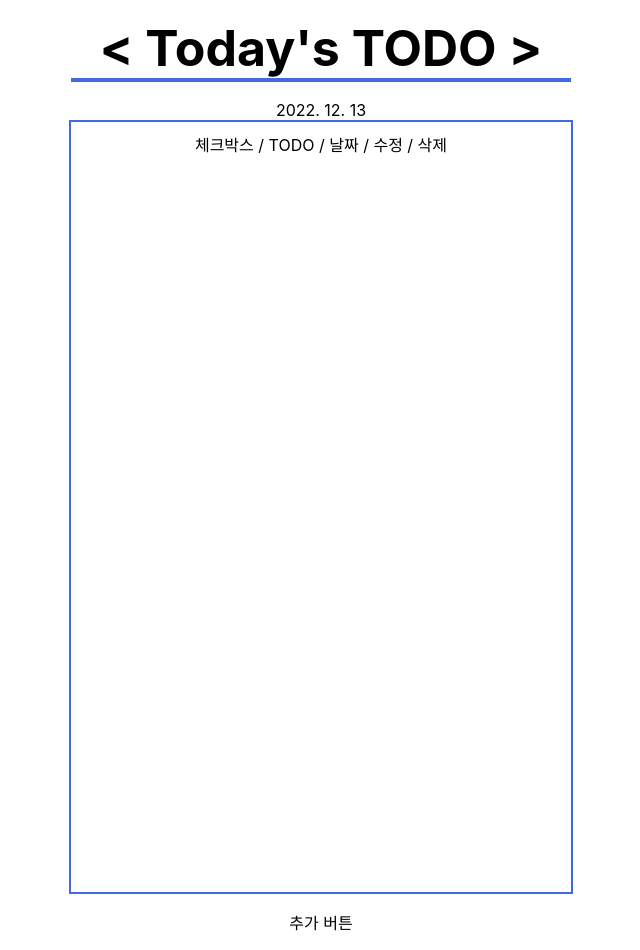
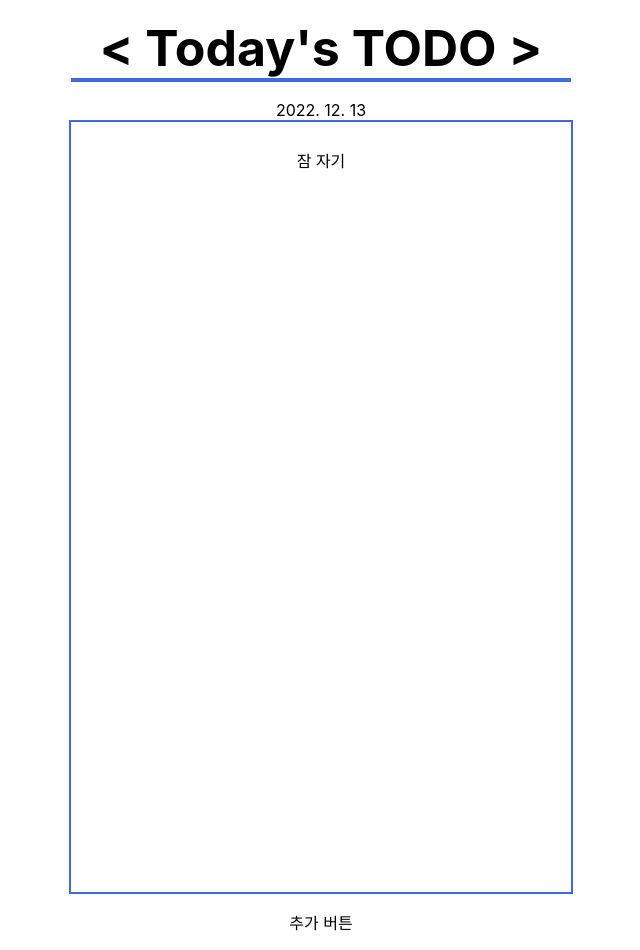
Before and after one commit to kanglaeheon/my-react-app, a React (Create React App) app in the folder mpd-client/: page / in a window 1280 px wide. Shown: the whole page, without its empty margins (319-959 px from the left). Built offline with nearby package versions, Linux system fonts and the light colour scheme.

Commit message:
chore: src/static/dummyData.js 임시 연결

```diff
--- a/mpd-client/src/Components/TodoList.js
+++ b/mpd-client/src/Components/TodoList.js
@@ -1,4 +1,6 @@
+import { useState } from "react";
 import styled from "styled-components";
+import { dummyData } from "../static/dummyData";
 
 export const TodoListContainer = styled.div`
   width: 100%;
@@ -21,9 +23,19 @@ export const TodoListContents = styled.div`
 `;
 
 export const TodoList = () => {
+  console.log(dummyData);
+  const data = dummyData;
+  const [todos, setTodos] = useState(data);
+
   return (
     <TodoListContainer>
-      <TodoListContents>체크박스 / TODO / 날짜 / 수정 / 삭제</TodoListContents>
+      <TodoListContents>
+        {todos.map((todo) => {
+          return <p>{todo.content}</p>;
+        })}
+      </TodoListContents>
+
+      {/* <TodoListContents>체크박스 / TODO / 날짜 / 수정 / 삭제</TodoListContents> */}
       <p>추가 버튼</p>
     </TodoListContainer>
   );
--- /dev/null
+++ b/mpd-client/src/static/dummyData.js
@@ -0,0 +1,22 @@
+const dummyData = [
+  {
+    id: 1,
+    content: "잠 자기",
+    done: false,
+    date: "2022. 12. 13",
+  },
+  {
+    id: 2,
+    text: "밥 먹기",
+    done: false,
+    date: "2022. 12. 13",
+  },
+  {
+    id: 3,
+    text: "숙제하기",
+    done: true,
+    date: "2022. 12. 13",
+  },
+];
+
+export { dummyData };
```
